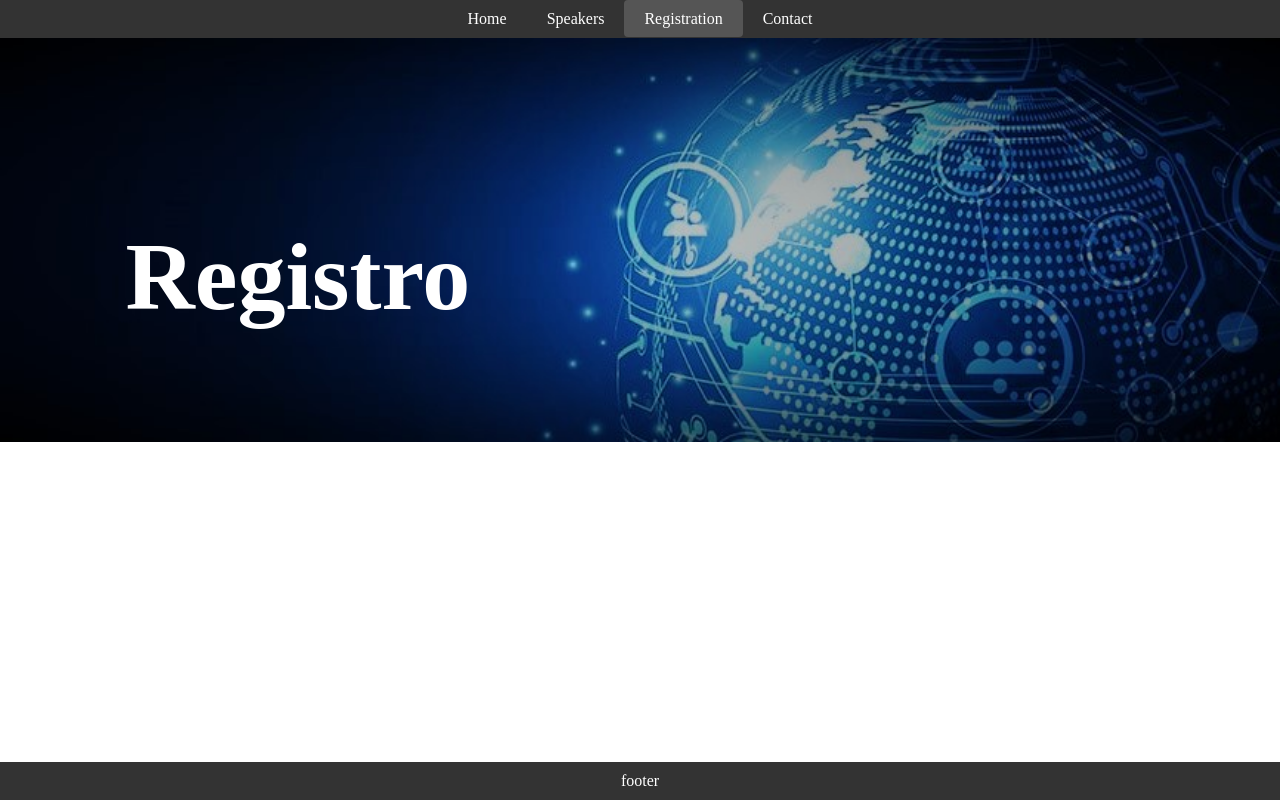
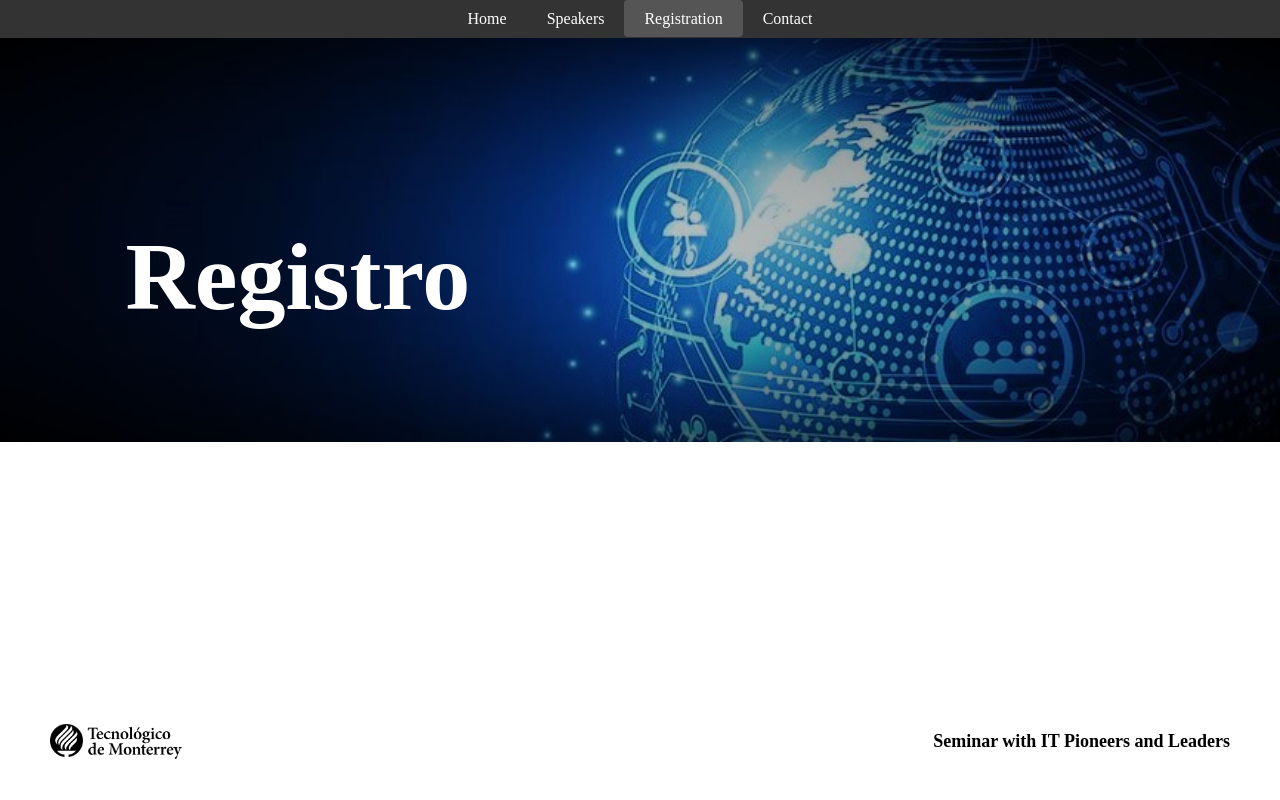
Before and after one commit to PatoVW02/swit, a React (Create React App) app: page /registration in a window 1280 px wide. Built offline with nearby package versions, Linux system fonts and the light colour scheme.

Commit message:
Footer mejorado
Footer mejorado

```diff
--- /dev/null
+++ b/src/layout/footer/footer.css
@@ -0,0 +1,27 @@
+.Footer {
+    display: flex;
+    justify-content: space-between;
+    align-items: center;
+    background: white;
+    padding: 10px;
+    color: white;
+    margin: 20px 40px;
+  }
+
+  .imagen-footer {
+    width: 15%;
+    height: auto;
+    display: block;
+  }
+
+  .izquierda {
+    text-align: left;
+  }
+
+  .derecha {
+    text-align: right;
+    white-space: nowrap;
+    font-size: 18px;
+    color: black;
+    font-weight: bold;
+  }
--- a/src/layout/footer/index.js
+++ b/src/layout/footer/index.js
@@ -1,12 +1,17 @@
 import React from "react";
+import "./footer.css"
+import ITESM from "../../assets/ITESM.png"
 
 const Footer = () => {
     return (
-        <footer className="footer">
-            <div className="container has-text-centered">
-                footer
+        <footer className="Footer">
+            <div className="izquierda">
+                <img src={ITESM} alt="Imagen de derechos reservados" className="imagen-footer" />
             </div>
-        </footer>
+            <div className="derecha">
+                <p>Seminar with IT Pioneers and Leaders</p>
+            </div>
+    </footer>
     );
 }
 
--- a/src/views/registration/Registration.css
+++ b/src/views/registration/Registration.css
@@ -1,7 +1,7 @@
 .contenedor {
     position: relative;
-    width: 100%; /* Ajusta el ancho al que desees */
-    max-width: 100%; /* Ajusta el ancho máximo al que desees */
+    width: 100%;
+    max-width: 100%;
   }
 
   .imagen-fondo {
--- a/src/views/registration/Registration.js
+++ b/src/views/registration/Registration.js
@@ -3,11 +3,6 @@ import "./Registration.css";
 
 const Registration = () => {
   return (
-    /*
-    <div>
-      <h1>Registration</h1>
-    </div>
-    */
     <div className="contenedor">
       <img src={tech} alt="Imagen de bienvenida" className="imagen-fondo" />
       <h1 className="RegistrationTitle">Registro</h1>
```
Also changed, not shown: src/assets/ITESM.png (added).
